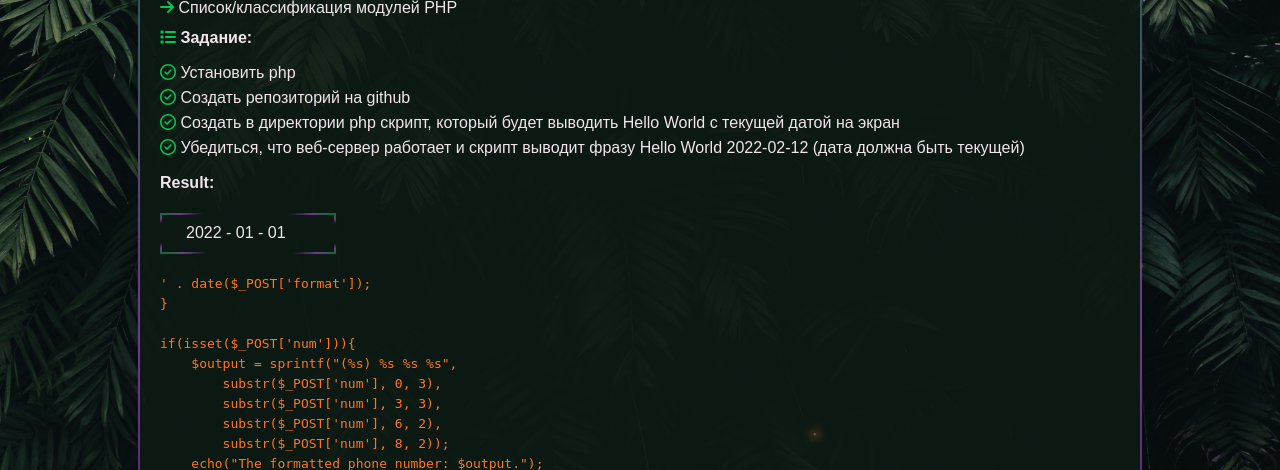
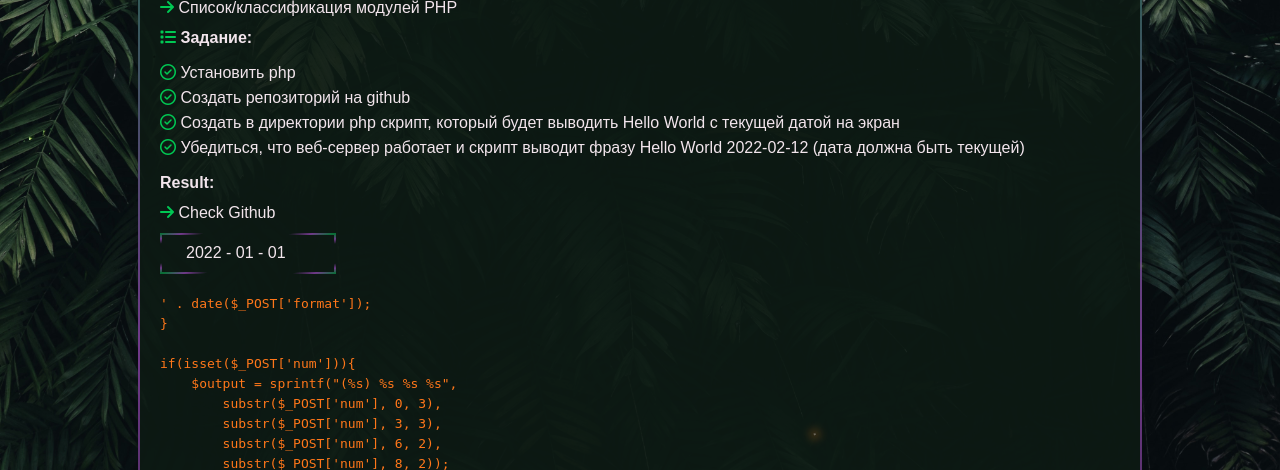
Before and after one commit to SurkovKostiantyn/WEBPORTFOLIO, a PHP site: template includes/pages/PHP.php in a window 1280 px wide. Shown: the part 304-774 px from the top of the page. Run offline with PHP 8.4, Linux system fonts and the light colour scheme; the template is opened without the code that fills it, so the values that code supplies are empty; some libraries are stand-ins or nearby versions.

Commit message:
йцуцйу
цйуцйу

```diff
--- a/includes/pages/PHP.php
+++ b/includes/pages/PHP.php
@@ -25,6 +25,8 @@
         </li>
     </ul>
     <b>Result:</b>
+    <a href="https://github.com/SurkovKostiantyn/WEBPORTFOLIO/blob/main/includes/pages/PHP.php" target="_blank"><i class="fa fa-arrow-right" aria-hidden="true"></i>&NonBreakingSpace;Check Github</a>
+
     <select class="button-css" name="formats" size="1" id="lesson1" onChange="update();">
         <option value="Y - m - d" selected  >2022 - 01 - 01</option>
         <option value="Y / m / d"           >2022 / 01 / 01</option>
@@ -122,6 +124,8 @@ $list1 = [
         </li>
     </ul>
     <b>Result:</b>
+    <a href="https://github.com/SurkovKostiantyn/WEBPORTFOLIO/blob/main/includes/pages/PHP.php" target="_blank"><i class="fa fa-arrow-right" aria-hidden="true"></i>&NonBreakingSpace;Check Github</a>
+
     <p>Задание №1.</p>
 <pre>
 Для справки: в 1 с - 1000 мс.
```
